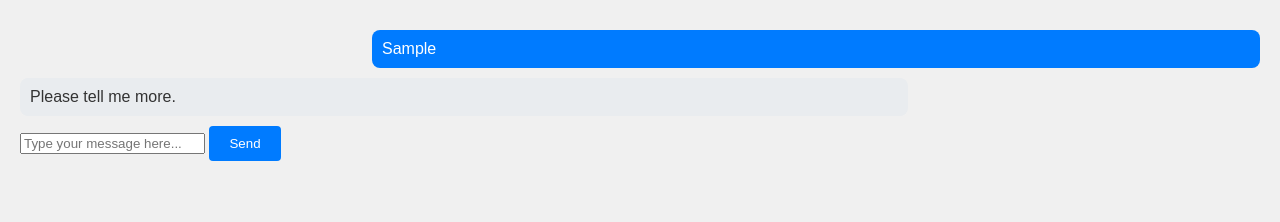
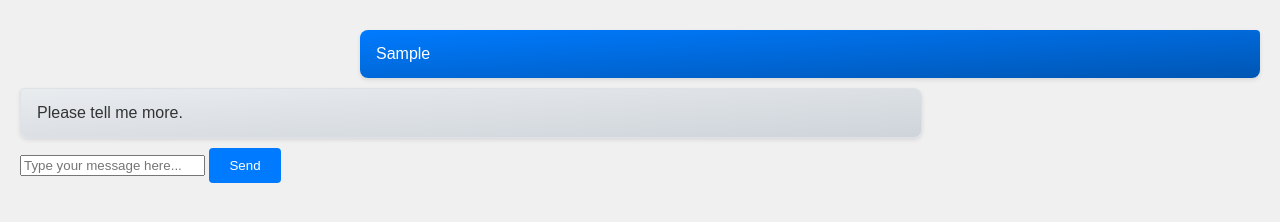
Before and after one commit to ConorRoberts1/EmergingTechnologies, a plain HTML site: page eliza/index.html in a window 1280 px wide. Both pictures are taken after typing "Sample" into the empty fields and a click on the button "Send". Drawn offline with Linux system fonts and the light colour scheme.

Commit message:
made messages nicer style

```diff
--- a/eliza/styles.css
+++ b/eliza/styles.css
@@ -7,20 +7,29 @@ body {
 
 .message {
     margin: 10px 0;
-    padding: 10px;
+    padding: 12px 16px;
     border-radius: 8px;
     max-width: 70%;
+    line-height: 1.5;
+    word-wrap: break-word;
+    box-shadow: 0 2px 4px rgba(0,0,0,0.1);
 }
 
 .user-message {
-    background-color: #007bff;
+    background: linear-gradient(to bottom right, #007bff, #0056b3);
     color: white;
     margin-left: auto;
+    border-top-right-radius: 4px;
+    box-shadow: 0 2px 4px rgba(0,0,0,0.1);
 }
 
+
 .eliza-message {
-    background-color: #e9ecef;
+    background: linear-gradient(to bottom right, #e9ecef, #ced4da);
     color: #333;
+    border-top-left-radius: 4px;
+    box-shadow: 0 2px 4px rgba(0,0,0,0.1);
+    border: 1px solid #dee2e6;
 }
 
 
```
